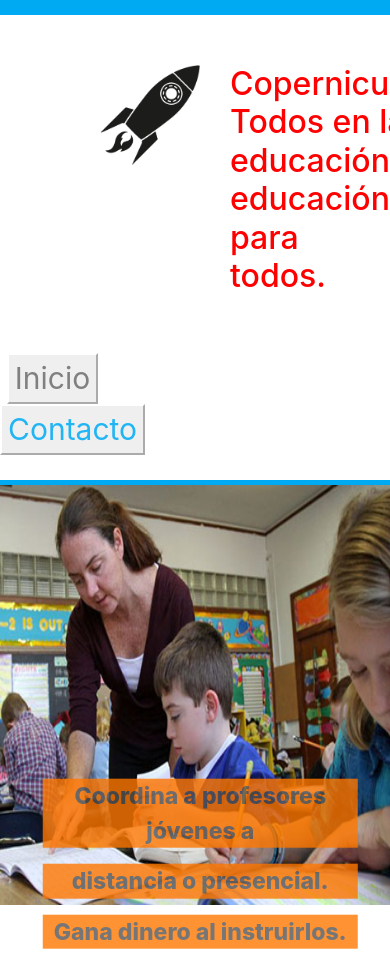
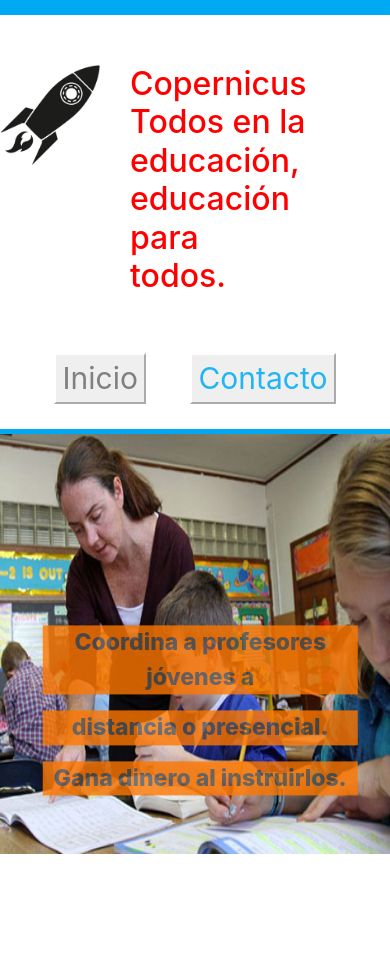
Before and after one commit to davidlechuga/Copernicus, a plain HTML site: page index.html in a window 390 px wide. After the commit the page ends 854 px from the top, so only its background shows below. Drawn offline with nearby package versions, Linux system fonts and the light colour scheme.

Commit message:
buttons responsive

```diff
--- a/index.html
+++ b/index.html
@@ -27,7 +27,7 @@
                 todos.
             </h2>
         </div>
-        <div class="col-5 colbuttons">
+        <div class="col-12 col-sm-5 col-md-5 col-lg-5 colbuttons">
             <button style="margin-right: 40px; color: gray; ">
                 Inicio
             </button>
--- a/styles/index.css
+++ b/styles/index.css
@@ -1,3 +1,4 @@
+@media only screen and (min-width: 315px) {
 	/* ESTILOS DEL HEADER  */
 
 	.margen1 {
@@ -18,7 +19,7 @@
 	}
 
 	.slogan {
-	margin: 50px 0px 0px 100px;
+		margin: 50px 0px 0px 0px;
 	}
 
 	/* BODY ESTILOS */
@@ -57,7 +58,7 @@ button {
 		position: absolute;
 		top: 50%;
 		left: 25%;
-	transform: translate(-15%, 45%);
+		transform: translate(-15%, -10%);
 		font-size: 23px;
 	}
 
@@ -66,6 +67,7 @@ button {
 		opacity: 0.8;
 		font-weight: 800;
 		color: #555555;
+	}
 }
 
 @media only screen and (min-width: 768px) {
```
Lines whose indentation alone changed are shown as unchanged.
